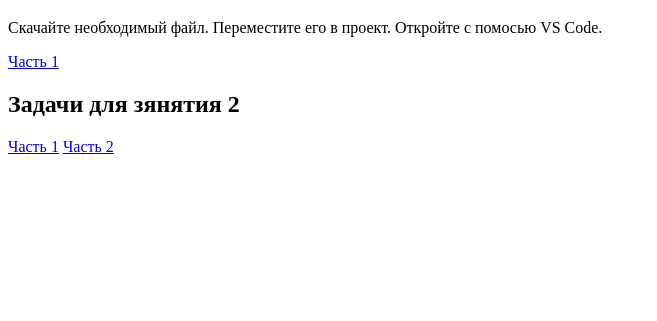
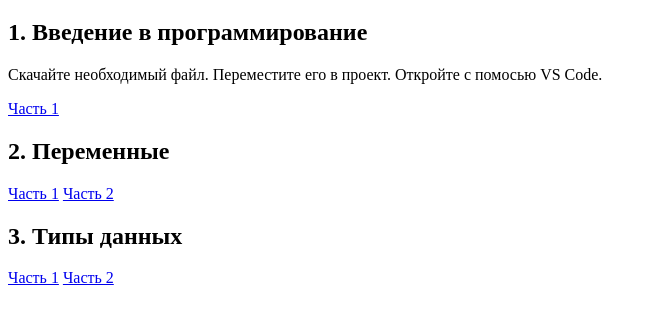
Before and after one commit to borisoff27/Python, a plain HTML site: page index.html in a window 1280 px wide. Shown: the part 61-382 px from the top of the page, without its empty margins (0-657 px from the left). Drawn offline with Linux system fonts and the light colour scheme.

Commit message:
Добавление задач

```diff
--- a/index.html
+++ b/index.html
@@ -7,10 +7,17 @@
 </head>
 <body>
     <h1>Задачи</h1>
+
+    <h2>1. Введение в программирование</h2>
     <p>Скачайте необходимый файл. Переместите его в проект. Откройте с помосью VS Code.</p>
     <a href="Tasks/1.1.t. Задачи.ipynb" download>Часть 1</a>
-    <h2>Задачи для зянятия 2</h2>
-    <a href="2.1.t. Tasks.html">Часть 1</a>
-    <a href="2.2.t. Tasks.html">Часть 2</a>
+
+    <h2>2. Переменные</h2>
+    <a href="Tasks/2.1.t. Задачи.ipynb" download>Часть 1</a>
+    <a href="Tasks/2.2.t. Задачи.ipynb" download>Часть 2</a>
+
+    <h2>3. Типы данных</h2>
+    <a href="Tasks/3.1.t. Задачи.ipynb" download>Часть 1</a>
+    <a href="Tasks/3.2.t. Задачи.ipynb" download>Часть 2</a>
 </body>
 </html>
```
